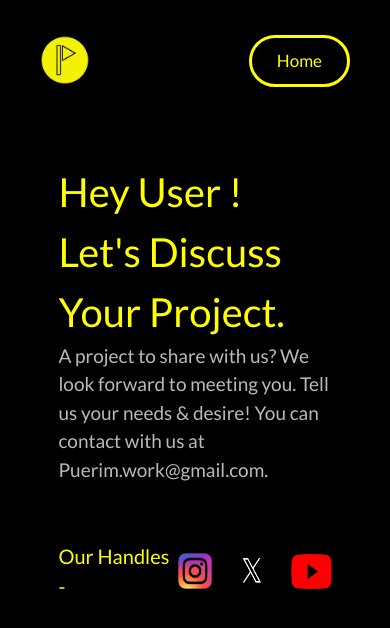
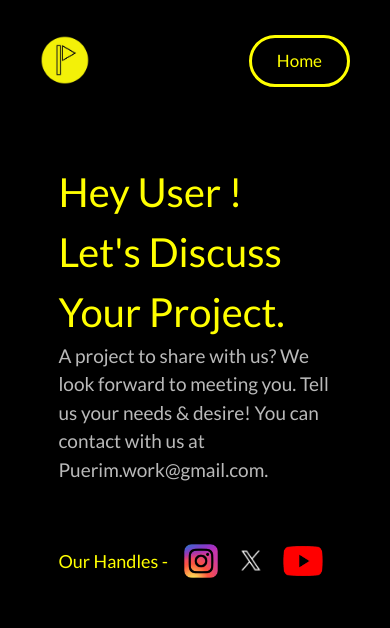
Before and after one commit to harshj2109/nextjs-blog, a Next.js app: page /Contact in a window 390 px wide. Shown: the top 628 px of the page. Built offline with nearby package versions, Linux system fonts and the light colour scheme.

Commit message:
Add files via upload

```diff
--- a/app/Contact/page.js
+++ b/app/Contact/page.js
@@ -28,7 +28,9 @@ const contact = () => {
     <div className="contact-places">
       Our Handles -
 
+      <div className="contact-flex flex ml-4">
 
+      </div>
       <a href="https://instagram.com/_puerim?igshid=OGQ5ZDc2ODk2ZA=="><Image className='contact-logo logo-1' src={insta}/></a>
       <a href="https://twitter.com/_Puerim/status/1707102824797253761?t=cB4G97RdViqHtz_xBou4aQ&s=08"><Image className='contact-logo logo-2' src={x}/></a>
       <a href="https://www.youtube.com/channel/UCZe8IP5asimvGzCr12CPIFg"><Image className='contact-logo logo-3' src={youtube}/></a>
--- a/app/contact.css
+++ b/app/contact.css
@@ -47,7 +47,7 @@ color: yellow;
     margin: 80px 0;
     display: flex;
     align-items: center;
-    gap: 20px;
+
     font-weight: 400;
 
 }
--- a/app/media.css
+++ b/app/media.css
@@ -303,7 +303,7 @@
     margin: 110px 0;
     display: flex;
     align-items: center;
-    gap: 20px;
+
     font-weight: 400;
 
 }
@@ -576,7 +576,7 @@
 .contact-places{
     font-size: 26px;
     margin: 57px 0;
-gap: 15px;
+
 
 }
 .logo-1{
@@ -823,7 +823,6 @@ gap: 15px;
 .contact-places{
     font-size: 24px;
     margin: 57px 0;
-gap: 15px;
 
 }
 .logo-1{
@@ -1121,7 +1120,7 @@ gap: 15px;
     .contact-places{
         font-size: 24px;
         margin: 57px 0;
-    gap: 15px;
+
 
     }
     .logo-1{
@@ -1485,27 +1484,27 @@ gap: 15px;
     font-size: 19px;
 }
 .contact-places{
-    font-size: 20px;
+    font-size: 18px;
     margin: 57px 0;
-gap: 8px;
+
 
 }
 .logo-1{
-    width: 36px;
-    height: 36px;
+    width: 34px;
+    height: 34px;
 }
 .logo-2{
-    width: 69px;
-    height: 50px;
+    width: 65px;
+    height: 40px;
 }.logo-3{
-    width: 44px;
-    height: 35px;
-}
-
-
-}
-
-@media  only screen and (max-width:375.2px) {
+    width: 40px;
+    height: 30px;
+}
+
+
+}
+
+@media  only screen and (max-width:375.2px) and (min-width:321px) {
 
     /* testimonials */
 
@@ -1765,9 +1764,9 @@ gap: 8px;
     font-size: 17px;
 }
 .contact-places{
-    font-size: 19px;
+    font-size: 18px;
     margin: 57px 0;
-gap: 5px;
+
 
 }
 .logo-1{
@@ -2082,7 +2081,7 @@ gap: 5px;
 .contact-places{
     font-size: 16.6px;
     margin: 57px 0;
-gap: 5px;
+
 
 }
 .logo-1{
```
